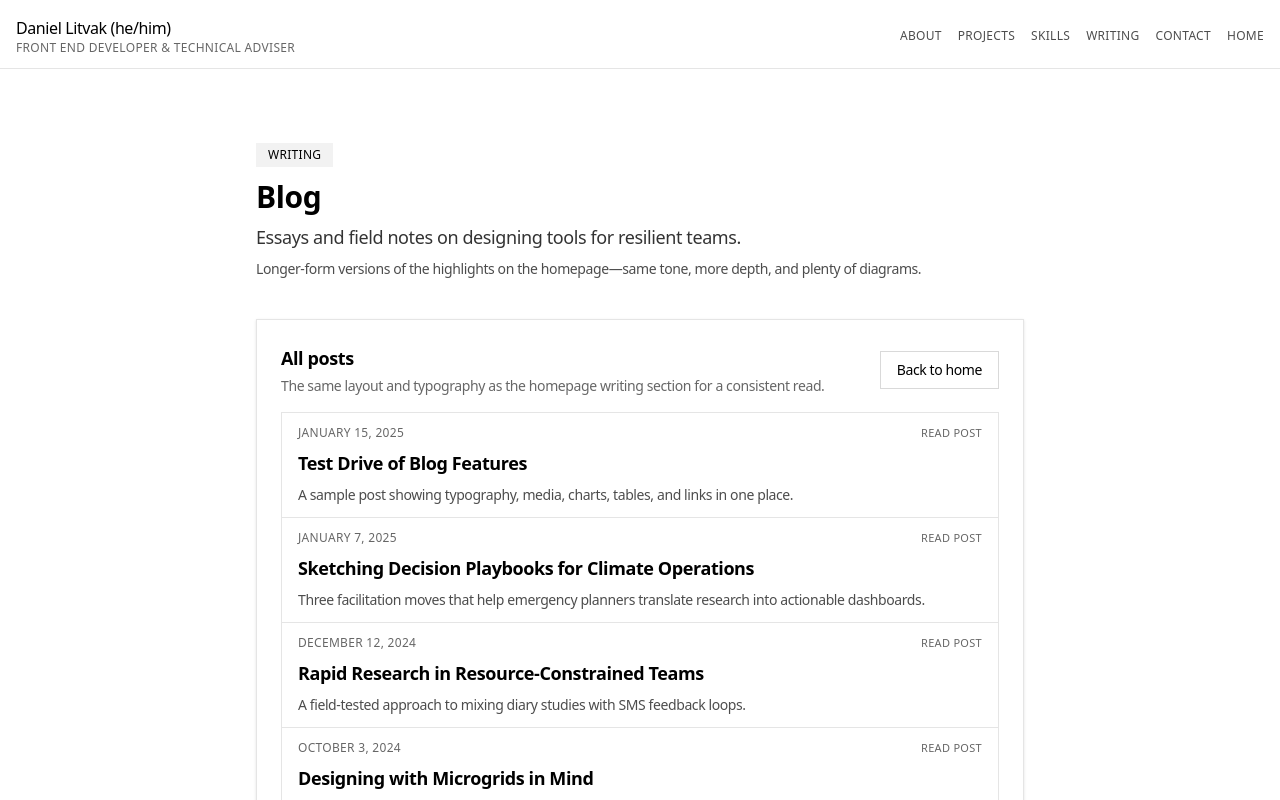
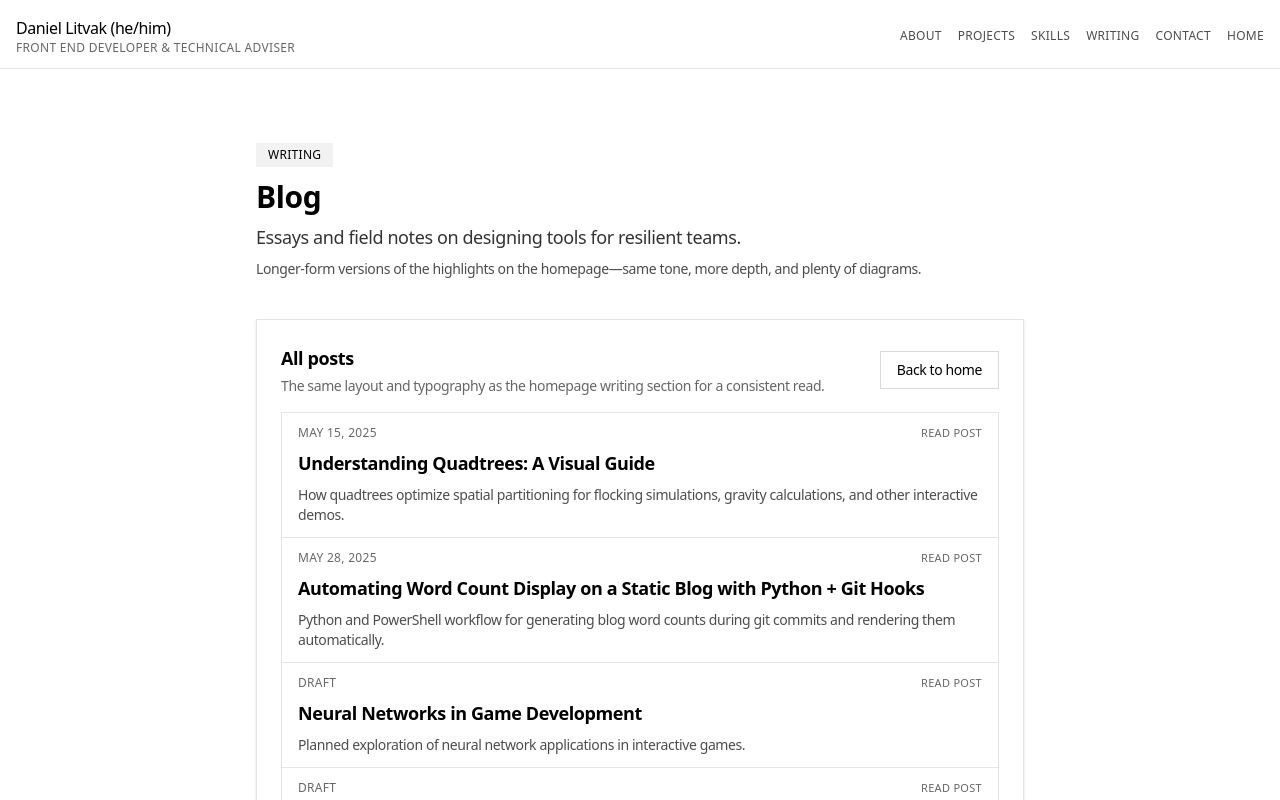
Before and after one commit to danlitvak/daniel_litvak, a Next.js app: page /blog in a window 1280 px wide. Shown: the top 800 px of the page. Built offline with nearby package versions, Linux system fonts and the light colour scheme.

Commit message:
Replace template content with Daniel Litvak data

```diff
--- a/app/data.ts
+++ b/app/data.ts
@@ -12,7 +12,7 @@ export const HERO: Hero = {
   role: 'Front End Developer & Technical Adviser',
   headline: 'Engineer building web experiences and embedded systems with real-world impact.',
   statement:
-    'Engineer passionate about computers, robotics, machine learning, and programming. Recently shipped data dashboards, admin portals, and interactive simulations across JavaScript, Python, and embedded toolchains.',
+    'Engineer passionate about computers, robotics, machine learning, and programming. I build data dashboards, admin portals, and interactive simulations across JavaScript, Python, and embedded toolchains.',
   location: 'Richmond, British Columbia · Open to Vancouver area & remote',
   availability: 'Open to collaborations and front end opportunities.',
 }
@@ -55,31 +55,95 @@ type Project = {
 
 export const PROJECTS: Project[] = [
   {
-    name: 'Tidal Tracker',
-    description: 'Flood-response console showing live sensors and fastest routes.',
-    link: 'https://example.com/tidal-tracker',
-    video: 'https://storage.googleapis.com/coverr-main/mp4/Mt_Baker.mp4',
-    id: 'project-tidal-tracker',
-    tools: ['Next.js', 'Typescript', 'Leaflet', 'Supabase'],
-    impact: 'Planning time cut 40% in field tests.',
+    name: 'Flocking Birds',
+    description:
+      'Boids simulation using a quadtree to let alignment, cohesion, and separation scale smoothly.',
+    link: 'https://danlitvak.github.io/projects/project-1/project-1.html',
+    video: '',
+    id: 'project-1',
+    tools: ['JavaScript', 'p5.js'],
+    impact: 'Explored emergent behavior and performance gains from spatial indexing.',
   },
   {
-    name: 'Canopy CoLab',
-    description: 'Participatory hub for coalitions to rank tree projects and share stories.',
-    link: 'https://example.com/canopy-colab',
-    video: 'https://storage.googleapis.com/coverr-main/mp4/Night_Lights.mp4',
-    id: 'project-canopy-colab',
-    tools: ['Figma', 'React', 'D3.js', 'Notion'],
-    impact: 'Volunteer engagement up 3x after launch.',
+    name: '2D Gravity Simulation',
+    description: 'Interactive Newtonian gravity sandbox with path prediction and field visualization.',
+    link: 'https://danlitvak.github.io/projects/project-2/project-2.html',
+    video: '',
+    id: 'project-2',
+    tools: ['JavaScript', 'p5.js'],
+    impact: 'Deepened physics intuition while building an approachable simulator.',
   },
   {
-    name: 'Pulse Beacon',
-    description: 'Hardware + software kit tracking microgrid uptime with SMS alerts.',
-    link: 'https://example.com/pulse-beacon',
-    video: 'https://storage.googleapis.com/coverr-main/mp4/Microchips.mp4',
-    id: 'project-pulse-beacon',
-    tools: ['Python', 'Arduino', 'Tailwind CSS', 'Framer'],
-    impact: 'Unified service blueprint adopted by five pilot sites.',
+    name: "Conway's Game of Life",
+    description: 'Interactive Game of Life with statistics, playback controls, and speed tuning.',
+    link: 'https://danlitvak.github.io/projects/project-3/project-3.html',
+    video: '',
+    id: 'project-3',
+    tools: ['JavaScript', 'p5.js'],
+    impact: 'Showcased cellular automata and emergent complexity in a hands-on demo.',
+  },
+  {
+    name: 'QuadTree',
+    description: 'Spatial index demo comparing naive searches versus quadtree subdivision.',
+    link: 'https://danlitvak.github.io/projects/project-4/project-4.html',
+    video: '',
+    id: 'project-4',
+    tools: ['JavaScript', 'p5.js'],
+    impact: 'Illustrated recursion techniques and AABB handling in interactive visuals.',
+  },
+  {
+    name: 'Machine Learning Pong',
+    description: 'Evolutionary neural-network agents learn to play Pong autonomously.',
+    link: 'https://danlitvak.github.io/projects/project-5/project-5.html',
+    video: '',
+    id: 'project-5',
+    tools: ['JavaScript', 'p5.js'],
+    impact: 'Applied neural networks and evolutionary selection to an interactive game.',
+  },
+  {
+    name: 'Curve Fitter',
+    description: 'Gradient-descent curve fitting with panning, zooming, and live error updates.',
+    link: 'https://danlitvak.github.io/projects/project-6/project-6.html',
+    video: '',
+    id: 'project-6',
+    tools: ['JavaScript', 'p5.js'],
+    impact: 'Built responsive data-visualization tooling to explain iterative optimization.',
+  },
+  {
+    name: 'Mandelbrot Visualization',
+    description: 'Zoomable Mandelbrot explorer with HUD controls and undo support.',
+    link: 'https://danlitvak.github.io/projects/project-7/project-7.html',
+    video: '',
+    id: 'project-7',
+    tools: ['JavaScript', 'p5.js'],
+    impact: 'Demonstrated fractal rendering techniques and interactive navigation.',
+  },
+  {
+    name: 'Hamiltonian Path Solver',
+    description: 'DFS-based Hamiltonian path visualizer inspired by Block Fill.',
+    link: 'https://danlitvak.github.io/projects/project-8/project-8.html',
+    video: '',
+    id: 'project-8',
+    tools: ['JavaScript', 'p5.js'],
+    impact: 'Explored graph search behaviors with interactive graph exploration.',
+  },
+  {
+    name: 'Node Graph Visualization',
+    description: 'Spring-physics node graph experiments with pan and zoom controls.',
+    link: 'https://danlitvak.github.io/projects/project-9/project-9.html',
+    video: '',
+    id: 'project-9',
+    tools: ['JavaScript', 'p5.js'],
+    impact: 'Prototyped graph layout behaviors while porting Hamiltonian solver ideas.',
+  },
+  {
+    name: 'Matrix Transformation',
+    description: 'Affine transformation visualizer highlighting eigenvectors in real time.',
+    link: 'https://danlitvak.github.io/projects/project-10/project-10.html',
+    video: '',
+    id: 'project-10',
+    tools: ['JavaScript', 'p5.js'],
+    impact: 'Connected linear algebra concepts to interactive canvas controls.',
   },
 ]
 
@@ -92,36 +156,36 @@ export type CarouselItem = {
 
 export const CAROUSEL_ITEMS: CarouselItem[] = [
   {
-    id: 'carousel-coastal-grid',
-    title: 'Coastal sensor mesh',
+    id: 'carousel-flocking',
+    title: 'Flocking simulation',
     image:
       'https://images.unsplash.com/photo-1469474968028-56623f02e42e?auto=format&fit=crop&w=1600&q=80',
     description:
-      'LoRa-connected tide and air-quality nodes feeding a unified dashboard for harbor safety teams.',
+      'Boids rendered in p5.js with quadtree acceleration to keep interactions smooth.',
   },
   {
-    id: 'carousel-lab-prototype',
-    title: 'Inclusive lab kiosk',
+    id: 'carousel-dashboards',
+    title: 'Data dashboards',
     image:
       'https://images.unsplash.com/photo-1521737604893-d14cc237f11d?auto=format&fit=crop&w=1600&q=80',
     description:
-      'Touch-friendly wayfinding prototype with ambient cues for multilingual visitors and screen readers.',
+      'Front-end views for real-time data at Sky AI, pairing HTML/CSS/JS with reliable APIs.',
   },
   {
-    id: 'carousel-climate-sim',
-    title: 'Climate workshop sim',
+    id: 'carousel-admin',
+    title: 'Admin portals',
     image:
       'https://images.unsplash.com/photo-1498050108023-c5249f4df085?auto=format&fit=crop&w=1600&q=80',
     description:
-      'Desktop simulator that lets facilitators rehearse decision playbooks before community workshops.',
+      'Markdown-driven blog and profile management built for the UBC Bionics design team.',
   },
   {
-    id: 'carousel-field-handoff',
-    title: 'Field kit handoff',
+    id: 'carousel-claw',
+    title: 'Embedded claw system',
     image:
       'https://images.unsplash.com/photo-1487058792275-0ad4aaf24ca7?auto=format&fit=crop&w=1600&q=80',
     description:
-      'Hardware handoff flow connecting volunteers with localized checklists and SMS updates.',
+      'Arduino-based claw controller using finite state machines and tunable parameters.',
   },
 ]
 
@@ -203,39 +267,51 @@ type SkillGroup = {
 
 export const SKILL_GROUPS: SkillGroup[] = [
   {
-    category: 'Product & Research',
+    category: 'Software Development',
     items: [
-      { name: 'Design strategy' },
-      { name: 'Mixed-methods research' },
-      { name: 'Service blueprints' },
-      { name: 'Design ops facilitation' },
+      { name: 'Java 17/21' },
+      { name: 'C, C++, Python, JavaScript' },
+      { name: 'SystemVerilog' },
+      { name: 'RISCV Assembly' },
+      { name: 'MatLab' },
+      { name: 'Git & GitHub' },
+      { name: 'VS Code' },
     ],
   },
   {
-    category: 'Interaction & Visual',
+    category: 'Web Development',
     items: [
-      { name: 'Figma' },
-      { name: 'Prototyping in Framer' },
-      { name: 'Motion primitives' },
-      { name: 'Accessibility audits' },
+      { name: 'HTML, CSS, JavaScript' },
+      { name: 'React' },
+      { name: 'Vue' },
+      { name: 'Node.js' },
+      { name: 'Next.js' },
+      { name: 'GitHub Pages' },
+      { name: 'Canvas & p5.js' },
+      { name: 'API integration' },
     ],
   },
   {
-    category: 'Engineering',
+    category: 'Hardware & Embedded',
     items: [
-      { name: 'TypeScript' },
-      { name: 'Next.js' },
-      { name: 'Tailwind CSS' },
-      { name: 'Node.js' },
+      { name: 'Arduino & Raspberry Pi' },
+      { name: 'FPGA systems' },
+      { name: 'Micro-architecture' },
+      { name: 'Finite State Machines' },
+      { name: 'Quartus Prime' },
+      { name: 'Questa Sim' },
+      { name: 'Circuit prototyping' },
     ],
   },
   {
-    category: 'Collaboration',
+    category: 'Domains & Interests',
     items: [
-      { name: 'Workshop facilitation' },
-      { name: 'Public speaking' },
-      { name: 'Mentorship' },
-      { name: 'Spanish' },
+      { name: 'Newtonian simulations' },
+      { name: 'Cellular automata' },
+      { name: 'Recursive search algorithms' },
+      { name: 'Evolutionary machine learning' },
+      { name: 'Boid/flocking behaviors' },
+      { name: 'Service and education' },
     ],
   },
 ]
@@ -252,31 +328,19 @@ type Highlight = {
 }
 
 export const SOCIAL_PROOF: { testimonials: Testimonial[]; highlights: Highlight[] } = {
-  testimonials: [
+  testimonials: [],
+  highlights: [
     {
-      quote:
-        'Alex blends rigorous research with rapid prototyping. Their ability to visualize complex systems keeps our teams aligned.',
-      name: 'Priya Natarajan',
-      role: 'Director of Product, Lumen Collective',
+      title: 'Schulich Leader Scholarship Nominee',
+      description: 'Recognized for academic excellence and leadership in STEM initiatives.',
     },
     {
-      quote: 'A calm, thoughtful collaborator who elevates every workshop with empathy and clarity.',
-      name: 'Jordan Lee',
-      role: 'Service Design Lead, City of Austin',
-    },
-  ],
-  highlights: [
-    {
-      title: 'UX for Social Good Scholar',
-      description: 'Awarded by Interaction Design Foundation for work on equitable emergency response tools.',
+      title: 'UBC Bionics Web Systems',
+      description: 'Co-leading admin portal development with authentication, markdown editing, and profile tooling.',
     },
     {
-      title: 'Climate Tech Innovation Challenge Winner',
-      description: 'Led Pulse Beacon team to first place among 42 global submissions.',
-    },
-    {
-      title: 'ACM Student Chapter President',
-      description: 'Grew membership 3x by launching mentorship programs and inclusive hackathons.',
+      title: 'Interactive Simulation Portfolio',
+      description: 'Built a suite of p5.js simulations covering flocking, gravity, neural networks, and fractals.',
     },
   ],
 }
@@ -291,36 +355,34 @@ type BlogPost = {
 
 export const BLOG_POSTS: BlogPost[] = [
   {
-    title: 'Test Drive of Blog Features',
+    title: 'Understanding Quadtrees: A Visual Guide',
     description:
-      'A sample post showing typography, media, charts, tables, and links in one place.',
-    link: '/blog/test-drive-of-blog-features',
-    uid: 'blog-test-drive',
-    date: 'January 15, 2025',
+      'How quadtrees optimize spatial partitioning for flocking simulations, gravity calculations, and other interactive demos.',
+    link: '/blog/understanding-quadtrees',
+    uid: 'understanding-quadtrees',
+    date: 'May 15, 2025',
   },
   {
-    title: 'Sketching Decision Playbooks for Climate Operations',
+    title: 'Automating Word Count Display on a Static Blog with Python + Git Hooks',
     description:
-      'Three facilitation moves that help emergency planners translate research into actionable dashboards.',
-    link: '/blog/sketching-decision-playbooks',
-    uid: 'blog-decision-playbooks',
-    date: 'January 7, 2025',
+      'Python and PowerShell workflow for generating blog word counts during git commits and rendering them automatically.',
+    link: '/blog/automatic-python',
+    uid: 'automatic-python',
+    date: 'May 28, 2025',
   },
   {
-    title: 'Rapid Research in Resource-Constrained Teams',
-    description:
-      'A field-tested approach to mixing diary studies with SMS feedback loops.',
-    link: '/blog/rapid-research-field-notes',
-    uid: 'blog-rapid-research',
-    date: 'December 12, 2024',
+    title: 'Neural Networks in Game Development',
+    description: 'Planned exploration of neural network applications in interactive games.',
+    link: '/blog/neural-networks',
+    uid: 'neural-networks',
+    date: 'Draft',
   },
   {
-    title: 'Designing with Microgrids in Mind',
-    description:
-      'What rural clinics taught me about resilience, maintenance, and trust.',
-    link: '/blog/designing-with-microgrids',
-    uid: 'blog-microgrids',
-    date: 'October 3, 2024',
+    title: 'Developing 2D Gravity Engines',
+    description: 'Planned write-up on building and optimizing 2D gravity and physics engines.',
+    link: '/blog/physics-engines',
+    uid: 'physics-engines',
+    date: 'Draft',
   },
 ]
 
```
